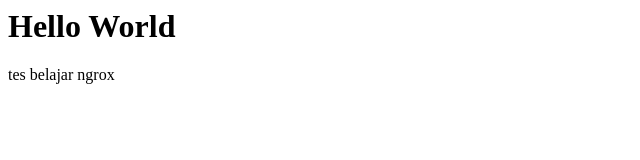
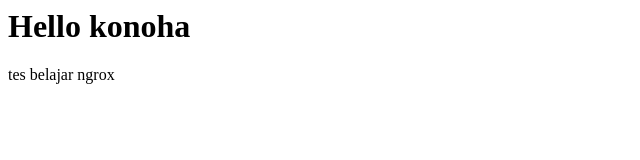
Before and after one commit to Gilangggg9/nginx-repo, a plain HTML site: page index.html in a window 1280 px wide. Shown: the full height of the page, 0-640 px from the left. Drawn offline with Linux system fonts and the light colour scheme.

Commit message:
Update index.html

```diff
--- a/index.html
+++ b/index.html
@@ -1,2 +1,2 @@
-<h1>Hello World</h1>
+<h1>Hello konoha</h1>
 <p>tes belajar ngrox</p>
```
